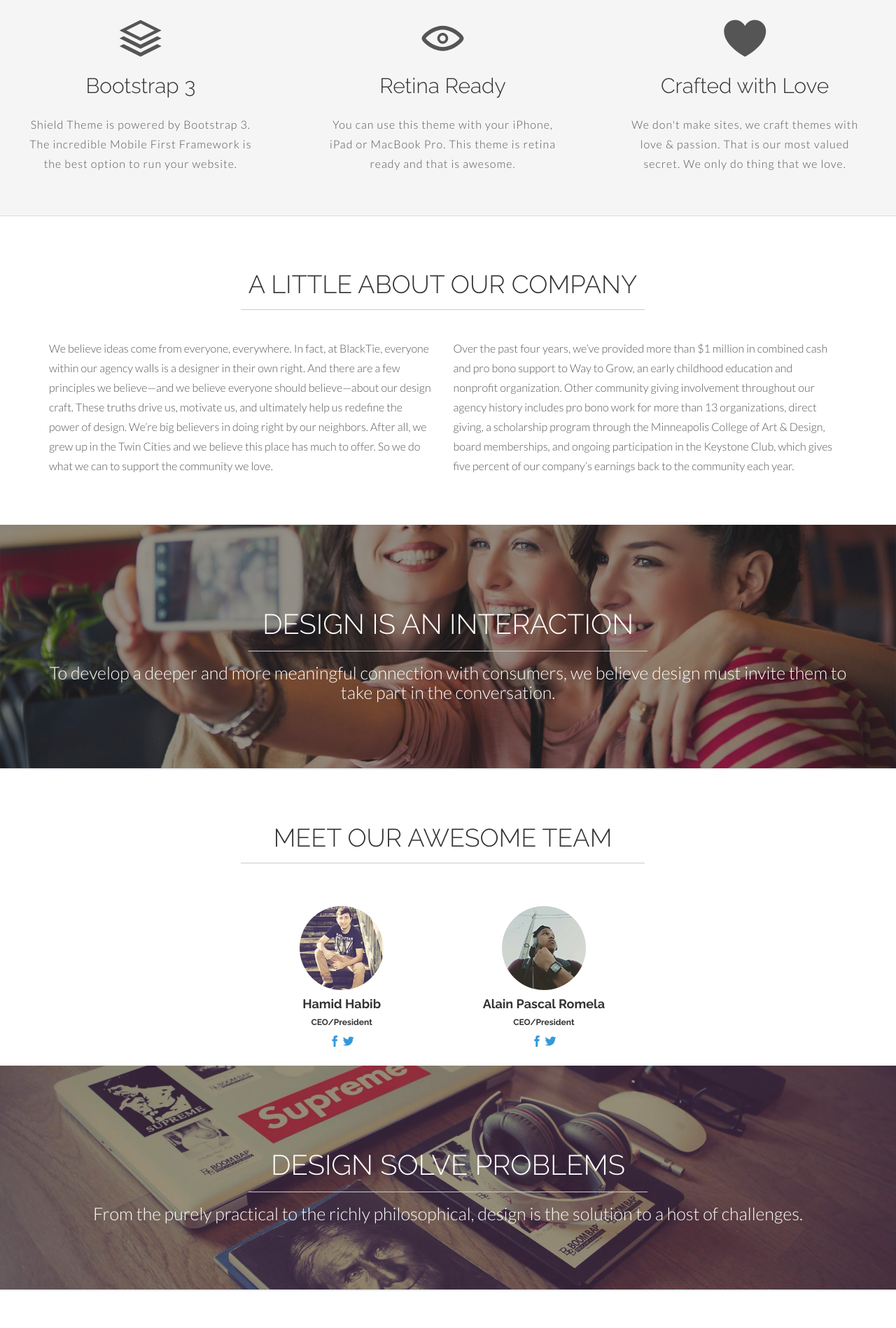
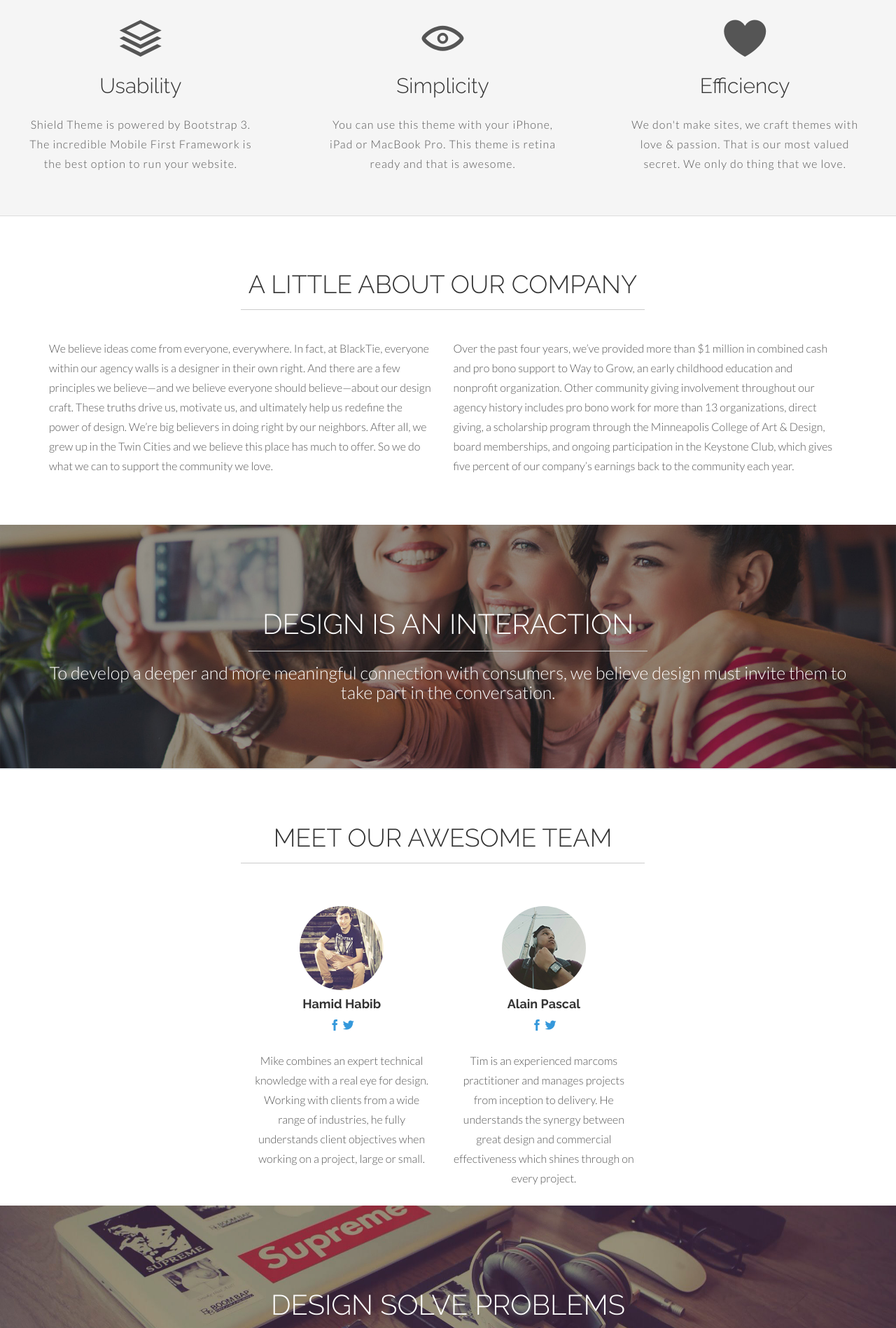
Before and after one commit to alainpascalr/Neutron-Website, a plain HTML site: page index.html in a window 1280 px wide. Shown: the part 602-2500 px from the top of the page at 70% size. Drawn offline with Linux system fonts and the light colour scheme.

Commit message:
Little change in the second grey box, still working on the features to add.

```diff
--- a/index.html
+++ b/index.html
@@ -74,19 +74,19 @@
 			<div class="row">
 				<div class="col-lg-4 callout">
 					<span class="icon icon-stack"></span>
-					<h2>Bootstrap 3</h2>
+					<h2>Usability</h2>
 					<p>Shield Theme is powered by Bootstrap 3. The incredible Mobile First Framework is the best option to run your website. </p>
 				</div><!-- col-lg-4 -->
 
 				<div class="col-lg-4 callout">
 					<span class="icon icon-eye"></span>
-					<h2>Retina Ready</h2>
+					<h2>Simplicity</h2>
 					<p>You can use this theme with your iPhone, iPad or MacBook Pro. This theme is retina ready and that is awesome. </p>
 				</div><!-- col-lg-4 -->
 
 				<div class="col-lg-4 callout">
 					<span class="icon icon-heart"></span>
-					<h2>Crafted with Love</h2>
+					<h2>Efficiency</h2>
 					<p>We don't make sites, we craft themes with love & passion. That is our most valued secret. We only do thing that we love.   </p>
 				</div><!-- col-lg-4 -->
 			</div><!-- row -->
@@ -139,21 +139,19 @@
 					<img class="img img-circle" src="assets/img/team/team01.jpg" height="120px" width="120px" alt="">
 					<br>
 					<h4><b>Hamid Habib</b></h4>
-					<h6><b>CEO/President</b></h6>
 					<a href="https://www.facebook.com/hamidhabib001" class="icon icon-facebook"></a>
 					<a href="https://twitter.com/hamidhabib001" class="icon icon-twitter"></a>
+					<p>Mike combines an expert technical knowledge with a real eye for design. Working with clients from a wide range of industries, he fully understands client objectives when working on a project, large or small.</p>
 				</div><!-- col-lg-3 -->
 
 				<div class="col-lg-3 centered">
 					<img class="img img-circle" src="assets/img/team/team02.jpg" height="120px" width="120px" alt="">
 					<br>
-					<h4><b>Alain Pascal Romela</b></h4>
-					<h6><b>CEO/President</b></h6>
+					<h4><b>Alain Pascal</b></h4>
 					<a href="https://www.facebook.com/alain.pascal.73" class="icon icon-facebook"></a>
 					<a href="https://twitter.com/spirit_of_awolf" class="icon icon-twitter"></a>
-					<br> </div>
-					<br> </div>
-					</div><!-- col-lg-3 -->
+					<p>Tim is an experienced marcoms practitioner and manages projects from inception to delivery. He understands the synergy between great design and commercial effectiveness which shines through on every project.</p>
+				</div><!-- col-lg-3 -->
 
 
 				<div class="col-lg-3 centered">
```
